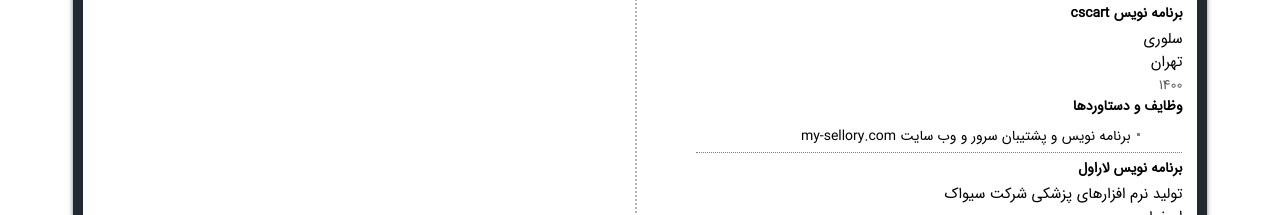
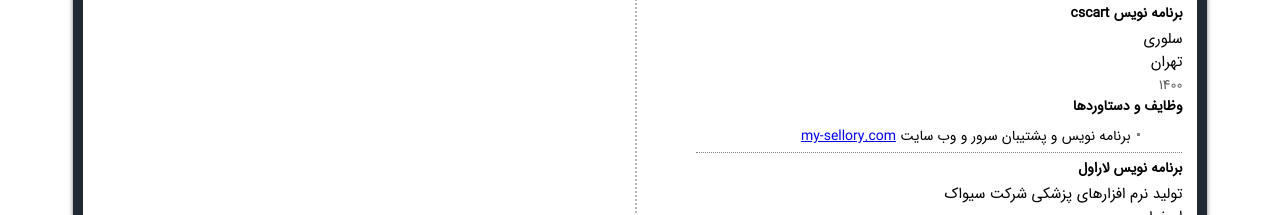
Before and after one commit to pedram-ghanbari/pedram-ghanbari.github.io, a plain HTML site: page index.html in a window 1280 px wide. Shown: the part 1660-1875 px from the top of the page. Drawn offline with Linux system fonts and the light colour scheme.

Commit message:
change link my-sellory

```diff
--- a/index.html
+++ b/index.html
@@ -514,7 +514,10 @@
                                     <label class="date"> ۱۴۰۰ </label>
                                     <label class="exp-desc-title">وظایف و دستاوردها</label>
                                     <ul class="exp-desc">
-                                        <li>برنامه نویس و پشتیبان سرور و وب سایت my-sellory.com</li>
+                                        <li>برنامه نویس و پشتیبان سرور و وب سایت
+
+                                            <a href="my-sellory.com">my-sellory.com</a>
+                                        </li>
                                     </ul>
                                 </li>
                                 <li class="4567853 has-date">
```
